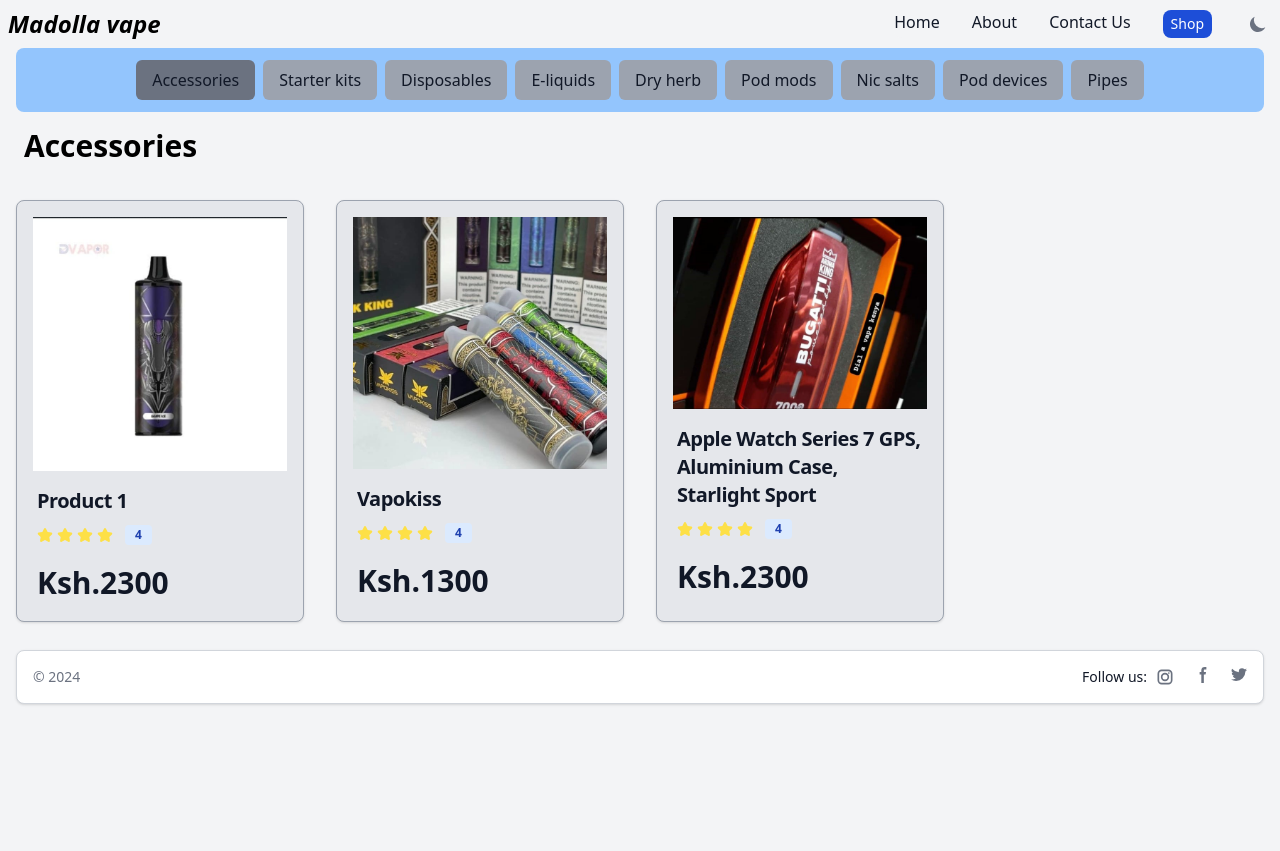
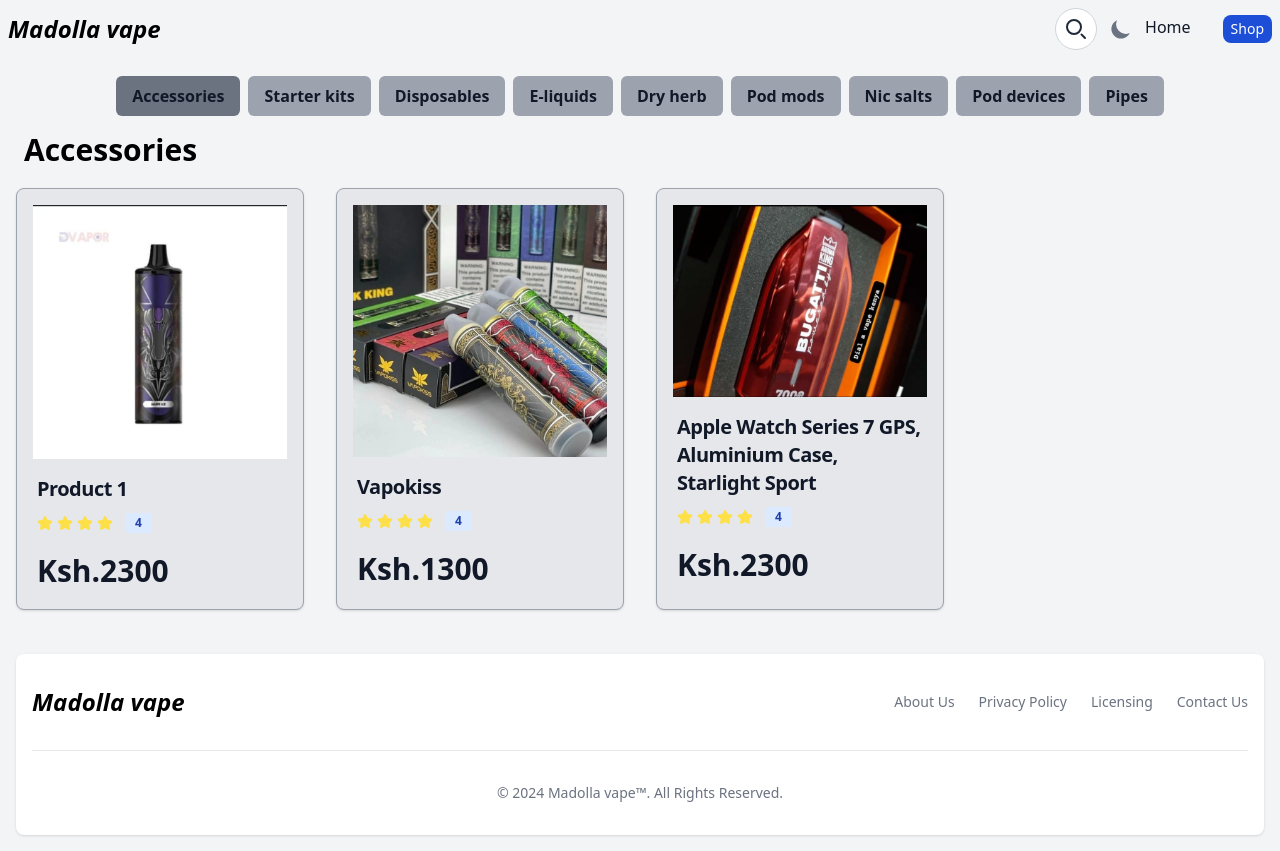
Before and after one commit to Houstin0/project-Maddolla_vape, a React (Vite) app: page /category/Accessories in a window 1280 px wide. Before the commit the page ends 800 px from the top, so only its background shows below. Built offline with nearby package versions, Linux system fonts and the light colour scheme.

Commit message:
added search bar and corrected styling

```diff
--- a/src/components/CategoryPage.jsx
+++ b/src/components/CategoryPage.jsx
@@ -22,13 +22,13 @@ function CategoryPage({ addToCart, cartItems, removeFromCart, updateQuantity, sh
   ];
 
   return (
-    <div className="flex flex-col mt-12">
-      <div className="flex flex-wrap items-center justify-center gap-2 mb-4 h-full py-3 mx-4 rounded-lg bg-blue-300">
+    <div className="flex flex-col mt-16">
+      <div className="flex flex-wrap items-center justify-center gap-2 mb-1 h-full py-3 mx-4 rounded-lg ">
         {categories.map((cat) => (
           <Link
             key={cat}
             to={`/category/${cat}`}
-            className={`px-4 py-2 rounded-md text-gray-900 dark:text-white ${
+            className={`px-2 py-2 md:px-4 md:py-2 font-semibold rounded-md text-gray-900 dark:text-white ${
               cat === category
                 ? "bg-gray-500 dark:bg-gray-800"
                 : "bg-gray-400 dark:bg-gray-700"
@@ -41,7 +41,7 @@ function CategoryPage({ addToCart, cartItems, removeFromCart, updateQuantity, sh
       <h2 className="text-3xl font-bold ml-6 text-black dark:text-white">
         {category}
       </h2>
-      <section id="products" className="w-full mt-8">
+      <section id="products" className="w-full mt-4">
         <ProductCards
           products={filteredProducts}
           addToCart={addToCart}
--- a/src/components/footer.jsx
+++ b/src/components/footer.jsx
@@ -1,92 +1,138 @@
 import { useEffect } from "react";
+import { NavLink  } from "react-router-dom";
 export default function Footer() {
   useEffect(() => {
     const yearElement = document.getElementById("currentYear");
     if (yearElement) {
       const currentYear = new Date().getFullYear();
-      yearElement.textContent = `© ${currentYear}`;
+      yearElement.textContent = `© ${currentYear} Madolla vape™. All Rights Reserved.`;
     }
   }, []);
+  const scrollToTop = () => {
+    window.scrollTo({
+      top: 0
+    });
+  };
+
+  return (
 
 
-  return (
-    <footer className="bg-white rounded-lg shadow mx-4 dark:bg-gray-800 border border-gray-300 dark:border-gray-700">
-      <div className="w-full mx-auto max-w-screen-xl p-4 md:flex md:items-center md:justify-between">
-          <span id="currentYear" className="text-sm text-gray-500 sm:text-center dark:text-gray-400">{" "}
-          <a
-            href="#"
-            className="italic text-gray-900 text-2xl font-extrabold dark:text-white "
-          >
+
+<footer className="bg-white rounded-lg shadow dark:bg-gray-900 m-4">
+    <div className="w-full max-w-screen-xl mx-auto p-4 md:py-8">
+        <div className="sm:flex sm:items-center sm:justify-between">
+            <a href="/" className="italic text-black text-2xl font-extrabold dark:text-white flex items-center mb-4 sm:mb-0 space-x-3 rtl:space-x-reverse">
             Madolla vape
-          </a>
-          . All Rights Reserved.
-        </span>
-        <div className="flex mt-4 sm:justify-center sm:mt-0">
-          <p className="text-sm text-gray-900 dark:text-white mr-2">Follow us:</p>
+            </a>
+            <ul className="flex flex-wrap items-center mb-6 text-sm font-medium text-gray-500 sm:mb-0 dark:text-gray-400">
+      <li>
+        <NavLink to="/about" onClick={scrollToTop} className="hover:underline me-4 md:me-6">
+          About Us
+        </NavLink>
+      </li>
+      <li>
+        <NavLink to="/privacy-policy" onClick={scrollToTop} className="hover:underline me-4 md:me-6">
+          Privacy Policy
+        </NavLink>
+      </li>
+      <li>
+        <NavLink to="/licensing" onClick={scrollToTop} className="hover:underline me-4 md:me-6">
+          Licensing
+        </NavLink>
+      </li>
+      <li>
+        <NavLink to="/contact" onClick={scrollToTop} className="hover:underline">
+          Contact Us
+        </NavLink>
+      </li>
+    </ul>
+        </div>
+        <hr className="my-6 border-gray-200 sm:mx-auto dark:border-gray-700 lg:my-8" />
+        <span id="currentYear" className="block text-sm text-gray-500 sm:text-center dark:text-gray-400"> </span>
+    </div>
+</footer>
 
-          <a
-            href="#"
-            className="text-gray-500 hover:text-gray-900 dark:hover:text-white"
-          >
-            <svg
-              className="w-5 h-5"
-              aria-hidden="true"
-              xmlns="http://www.w3.org/2000/svg"
-              width="24"
-              height="24"
-              fill="none"
-              viewBox="0 0 24 24"
-            >
-              <path
-                fill="currentColor"
-                fillRule="evenodd"
-                d="M3 8a5 5 0 0 1 5-5h8a5 5 0 0 1 5 5v8a5 5 0 0 1-5 5H8a5 5 0 0 1-5-5V8Zm5-3a3 3 0 0 0-3 3v8a3 3 0 0 0 3 3h8a3 3 0 0 0 3-3V8a3 3 0 0 0-3-3H8Zm7.597 2.214a1 1 0 0 1 1-1h.01a1 1 0 1 1 0 2h-.01a1 1 0 0 1-1-1ZM12 9a3 3 0 1 0 0 6 3 3 0 0 0 0-6Zm-5 3a5 5 0 1 1 10 0 5 5 0 0 1-10 0Z"
-                clipRule="evenodd"
-              />
-            </svg>
 
-            <span className="sr-only">Instagram page</span>
-          </a>
-          <a
-            href="#"
-            className="text-gray-500 hover:text-gray-900 dark:hover:text-white ms-5"
-          >
-            <svg
-              className="w-4 h-4"
-              aria-hidden="true"
-              xmlns="http://www.w3.org/2000/svg"
-              fill="currentColor"
-              viewBox="0 0 8 19"
-            >
-              <path
-                fillRule="evenodd"
-                d="M6.135 3H8V0H6.135a4.147 4.147 0 0 0-4.142 4.142V6H0v3h2v9.938h3V9h2.021l.592-3H5V3.591A.6.6 0 0 1 5.592 3h.543Z"
-                clipRule="evenodd"
-              />
-            </svg>
-            <span className="sr-only">Facebook page</span>
-          </a>
-          <a
-            href="#"
-            className="text-gray-500 hover:text-gray-900 dark:hover:text-white ms-5"
-          >
-            <svg
-              className="w-4 h-4"
-              aria-hidden="true"
-              xmlns="http://www.w3.org/2000/svg"
-              fill="currentColor"
-              viewBox="0 0 20 17"
-            >
-              <path
-                fillRule="evenodd"
-                d="M20 1.892a8.178 8.178 0 0 1-2.355.635 4.074 4.074 0 0 0 1.8-2.235 8.344 8.344 0 0 1-2.605.98A4.13 4.13 0 0 0 13.85 0a4.068 4.068 0 0 0-4.1 4.038 4 4 0 0 0 .105.919A11.705 11.705 0 0 1 1.4.734a4.006 4.006 0 0 0 1.268 5.392 4.165 4.165 0 0 1-1.859-.5v.05A4.057 4.057 0 0 0 4.1 9.635a4.19 4.19 0 0 1-1.856.07 4.108 4.108 0 0 0 3.831 2.807A8.36 8.36 0 0 1 0 14.184 11.732 11.732 0 0 0 6.291 16 11.502 11.502 0 0 0 17.964 4.5c0-.177 0-.35-.012-.523A8.143 8.143 0 0 0 20 1.892Z"
-                clipRule="evenodd"
-              />
-            </svg>
-            <span className="sr-only">Twitter page</span>
-          </a>
-        </div>
-      </div>
-    </footer>
+
+
+
+    // <footer className="bg-white rounded-lg shadow mx-4 dark:bg-gray-800 border border-gray-300 dark:border-gray-700">
+    //   <div className="w-full mx-auto max-w-screen-xl p-4 md:flex md:items-center md:justify-between">
+    //       <span id="currentYear" className="text-sm text-gray-500 sm:text-center dark:text-gray-400">{" "}
+    //       <a
+    //         href="#"
+    //         className="italic text-gray-900 text-2xl font-extrabold dark:text-white "
+    //       >
+    //         Madolla vape
+    //       </a>
+    //       . All Rights Reserved.
+    //     </span>
+    //     <div className="flex mt-4 sm:justify-center sm:mt-0">
+    //       <p className="text-sm text-gray-900 dark:text-white mr-2">Follow us:</p>
+
+    //       <a
+    //         href="#"
+    //         className="text-gray-500 hover:text-gray-900 dark:hover:text-white"
+    //       >
+    //         <svg
+    //           className="w-5 h-5"
+    //           aria-hidden="true"
+    //           xmlns="http://www.w3.org/2000/svg"
+    //           width="24"
+    //           height="24"
+    //           fill="none"
+    //           viewBox="0 0 24 24"
+    //         >
+    //           <path
+    //             fill="currentColor"
+    //             fillRule="evenodd"
+    //             d="M3 8a5 5 0 0 1 5-5h8a5 5 0 0 1 5 5v8a5 5 0 0 1-5 5H8a5 5 0 0 1-5-5V8Zm5-3a3 3 0 0 0-3 3v8a3 3 0 0 0 3 3h8a3 3 0 0 0 3-3V8a3 3 0 0 0-3-3H8Zm7.597 2.214a1 1 0 0 1 1-1h.01a1 1 0 1 1 0 2h-.01a1 1 0 0 1-1-1ZM12 9a3 3 0 1 0 0 6 3 3 0 0 0 0-6Zm-5 3a5 5 0 1 1 10 0 5 5 0 0 1-10 0Z"
+    //             clipRule="evenodd"
+    //           />
+    //         </svg>
+
+    //         <span className="sr-only">Instagram page</span>
+    //       </a>
+    //       <a
+    //         href="#"
+    //         className="text-gray-500 hover:text-gray-900 dark:hover:text-white ms-5"
+    //       >
+    //         <svg
+    //           className="w-4 h-4"
+    //           aria-hidden="true"
+    //           xmlns="http://www.w3.org/2000/svg"
+    //           fill="currentColor"
+    //           viewBox="0 0 8 19"
+    //         >
+    //           <path
+    //             fillRule="evenodd"
+    //             d="M6.135 3H8V0H6.135a4.147 4.147 0 0 0-4.142 4.142V6H0v3h2v9.938h3V9h2.021l.592-3H5V3.591A.6.6 0 0 1 5.592 3h.543Z"
+    //             clipRule="evenodd"
+    //           />
+    //         </svg>
+    //         <span className="sr-only">Facebook page</span>
+    //       </a>
+    //       <a
+    //         href="#"
+    //         className="text-gray-500 hover:text-gray-900 dark:hover:text-white ms-5"
+    //       >
+    //         <svg
+    //           className="w-4 h-4"
+    //           aria-hidden="true"
+    //           xmlns="http://www.w3.org/2000/svg"
+    //           fill="currentColor"
+    //           viewBox="0 0 20 17"
+    //         >
+    //           <path
+    //             fillRule="evenodd"
+    //             d="M20 1.892a8.178 8.178 0 0 1-2.355.635 4.074 4.074 0 0 0 1.8-2.235 8.344 8.344 0 0 1-2.605.98A4.13 4.13 0 0 0 13.85 0a4.068 4.068 0 0 0-4.1 4.038 4 4 0 0 0 .105.919A11.705 11.705 0 0 1 1.4.734a4.006 4.006 0 0 0 1.268 5.392 4.165 4.165 0 0 1-1.859-.5v.05A4.057 4.057 0 0 0 4.1 9.635a4.19 4.19 0 0 1-1.856.07 4.108 4.108 0 0 0 3.831 2.807A8.36 8.36 0 0 1 0 14.184 11.732 11.732 0 0 0 6.291 16 11.502 11.502 0 0 0 17.964 4.5c0-.177 0-.35-.012-.523A8.143 8.143 0 0 0 20 1.892Z"
+    //             clipRule="evenodd"
+    //           />
+    //         </svg>
+    //         <span className="sr-only">Twitter page</span>
+    //       </a>
+    //     </div>
+    //   </div>
+    // </footer>
   );
 }
--- a/src/components/navBar.jsx
+++ b/src/components/navBar.jsx
@@ -1,9 +1,12 @@
 import { useEffect, useState } from "react";
-import { NavLink } from "react-router-dom";
+import { NavLink, useNavigate  } from "react-router-dom";
 
-export default function Navbar() {
+export default function Navbar({onSearch}) {
   const [isMenuOpen, setIsMenuOpen] = useState(false);
   const [isDarkMode, setIsDarkMode] = useState(false);
+  const [searchQuery, setSearchQuery] = useState("");
+  const [isSearchVisible, setIsSearchVisible] = useState(false);
+const navigate = useNavigate();
 
   const toggleMenu = () => {
     setIsMenuOpen(!isMenuOpen);
@@ -42,11 +45,18 @@ export default function Navbar() {
 
   useEffect(() => {
     if (typeof window !== "undefined") {
-      setIsDarkMode(
-        localStorage.getItem("color-theme") === "dark" ||
-          (!("color-theme" in localStorage) &&
-            window.matchMedia("(prefers-color-scheme: dark)").matches)
-      );
+      const isDark = localStorage.getItem("color-theme") === "dark" ||
+        (!("color-theme" in localStorage) && window.matchMedia("(prefers-color-scheme: dark)").matches);
+      setIsDarkMode(isDark);
+
+      // Apply the dark mode settings on initial load
+      if (isDark) {
+        document.documentElement.classList.add("dark");
+        document.documentElement.style.backgroundColor = "var(--bg-color-dark)";
+      } else {
+        document.documentElement.classList.remove("dark");
+        document.documentElement.style.backgroundColor = "var(--bg-color-light)";
+      }
     }
   }, []);
 
@@ -68,6 +78,32 @@ export default function Navbar() {
     }
   }, [isDarkMode]);
 
+  const handleSearchChange = (event) => {
+    setSearchQuery(event.target.value);
+  };
+
+  const handleSearchSubmit = (event) => {
+    event.preventDefault();
+    if (searchQuery.trim() === "") {
+      navigate("/");
+                        // Hide the search bar after search
+                        setIsSearchVisible(false);
+    } else {
+      onSearch(searchQuery);
+      // Navigate to search results page
+      navigate("/search");
+            // Clear the search query
+            setSearchQuery("");
+
+                  // Hide the search bar after search
+      setIsSearchVisible(false);
+    }
+  };
+
+  const toggleSearchVisibility = () => {
+    setIsSearchVisible(!isSearchVisible);
+  };
+
   return (
     <nav className="fixed w-full z-20 top-0 start-0 bg-gray-100 border-gray-200 dark:bg-black ">
       <div className="max-w-screen-xl flex flex-wrap items-center justify-between mx-auto p-2">
@@ -77,6 +113,98 @@ export default function Navbar() {
         >
           Madolla vape
         </NavLink>
+
+        <div className="ml-auto mr-2 flex items-center space-x-2">
+          {!isSearchVisible ? (
+            <button
+  onClick={toggleSearchVisibility}
+  className="flex items-center p-2 bg-white dark:bg-gray-800 rounded-full border border-gray-300 dark:border-gray-600"
+>
+              <svg
+                className="w-6 h-6 text-gray-800 dark:text-white"
+                aria-hidden="true"
+                xmlns="http://www.w3.org/2000/svg"
+                width="24"
+                height="24"
+                fill="none"
+                viewBox="0 0 24 24"
+              >
+                <path
+                  stroke="currentColor"
+                  strokeLinecap="round"
+                  strokeWidth="2"
+                  d="m21 21-3.5-3.5M17 10a7 7 0 1 1-14 0 7 7 0 0 1 14 0Z"
+                />
+              </svg>
+            </button>
+          ) : (
+            <form onSubmit={handleSearchSubmit}>
+              <input
+                type="text"
+                value={searchQuery}
+                onChange={handleSearchChange}
+                placeholder="Search products..."
+                className="pl-10 pr-4 py-2 w-64 border border-gray-400 rounded-lg focus:outline-none dark:bg-gray-800 dark:text-white"
+              />
+              <button
+                type="submit"
+                className="absolute inset-y-0 right-0 px-4 py-2 border border-gray-400 rounded-r-lg"
+              >
+                             <svg
+                className="w-6 h-6 text-gray-800 dark:text-white"
+                aria-hidden="true"
+                xmlns="http://www.w3.org/2000/svg"
+                width="24"
+                height="24"
+                fill="none"
+                viewBox="0 0 24 24"
+              >
+                <path
+                  stroke="currentColor"
+                  strokeLinecap="round"
+                  strokeWidth="2"
+                  d="m21 21-3.5-3.5M17 10a7 7 0 1 1-14 0 7 7 0 0 1 14 0Z"
+                />
+              </svg>
+              </button>
+            </form>
+          )}
+
+<button
+              id="theme-toggle"
+              type="button"
+              onClick={toggleDarkMode}
+              className=" text-gray-500 dark:text-gray-400 hover:bg-gray-200 dark:hover:bg-gray-700  rounded-lg text-sm p-1"
+            >
+              <svg
+                id="theme-toggle-dark-icon"
+                className="hidden w-6 h-6"
+                fill="currentColor"
+                viewBox="0 0 20 20"
+                xmlns="http://www.w3.org/2000/svg"
+              >
+                <path d="M17.293 13.293A8 8 0 016.707 2.707a8.001 8.001 0 1010.586 10.586z"></path>
+              </svg>
+              <svg
+                id="theme-toggle-light-icon"
+                className="hidden w-6 h-6"
+                fill="currentColor"
+                viewBox="0 0 20 20"
+                xmlns="http://www.w3.org/2000/svg"
+              >
+                <path
+                  d="M10 2a1 1 0 011 1v1a1 1 0 11-2 0V3a1 1 0 011-1zm4 8a4 4 0 11-8 0 4 4 0 018 0zm-.464 4.95l.707.707a1 1 0 001.414-1.414l-.707-.707a1 1 0 00-1.414 1.414zm2.12-10.607a1 1 0 010 1.414l-.706.707a1 1 0 11-1.414-1.414l.707-.707a1 1 0 011.414 0zM17 11a1 1 0 100-2h-1a1 1 0 100 2h1zm-7 4a1 1 0 011 1v1a1 1 0 11-2 0v-1a1 1 0 011-1zM5.05 6.464A1 1 0 106.465 5.05l-.708-.707a1 1 0 00-1.414 1.414l.707.707zm1.414 8.486l-.707.707a1 1 0 01-1.414-1.414l.707-.707a1 1 0 011.414 1.414zM4 11a1 1 0 100-2H3a1 1 0 000 2h1z"
+                  fillRule="evenodd"
+                  clipRule="evenodd"
+                ></path>
+              </svg>
+            </button>
+
+
+        </div>
+
+
+
         <button
           onClick={toggleMenu}
           type="button"
@@ -101,6 +229,8 @@ export default function Navbar() {
             />
           </svg>
         </button>
+
+
         <div
           className={`${
             isMenuOpen ? "block" : "hidden"
@@ -116,22 +246,8 @@ export default function Navbar() {
                 Home
               </NavLink>
             </li>
-            <li>
-              <NavLink
-                to="/about"
-                className="block py-2 px-3 text-gray-900 rounded hover:bg-gray-100 md:hover:bg-transparent md:border-0 md:hover:text-blue-700 md:p-0 dark:text-white md:dark:hover:text-blue-500 dark:hover:bg-gray-700 dark:hover:text-white md:dark:hover:bg-transparent"
-              >
-                About
-              </NavLink>
-            </li>
-            <li>
-              <NavLink
-                to="/contact"
-                className="block py-2 px-3 text-gray-900 rounded hover:bg-gray-100 md:hover:bg-transparent md:border-0 md:hover:text-blue-700 md:p-0 dark:text-white md:dark:hover:text-blue-500 dark:hover:bg-gray-700 dark:hover:text-white md:dark:hover:bg-transparent"
-              >
-                Contact Us
-              </NavLink>
-            </li>
+
+
             <NavLink
               to="/shop"
               className="text-white bg-blue-700 hover:bg-blue-800 font-medium rounded-lg text-sm px-2 py-1  dark:bg-blue-600 dark:hover:bg-blue-700"
@@ -139,35 +255,7 @@ export default function Navbar() {
               Shop
             </NavLink>
 
-            <button
-              id="theme-toggle"
-              type="button"
-              onClick={toggleDarkMode}
-              className=" text-gray-500 dark:text-gray-400 hover:bg-gray-200 dark:hover:bg-gray-700  rounded-lg text-sm p-1"
-            >
-              <svg
-                id="theme-toggle-dark-icon"
-                className="hidden w-5 h-5"
-                fill="currentColor"
-                viewBox="0 0 20 20"
-                xmlns="http://www.w3.org/2000/svg"
-              >
-                <path d="M17.293 13.293A8 8 0 016.707 2.707a8.001 8.001 0 1010.586 10.586z"></path>
-              </svg>
-              <svg
-                id="theme-toggle-light-icon"
-                className="hidden w-5 h-5"
-                fill="currentColor"
-                viewBox="0 0 20 20"
-                xmlns="http://www.w3.org/2000/svg"
-              >
-                <path
-                  d="M10 2a1 1 0 011 1v1a1 1 0 11-2 0V3a1 1 0 011-1zm4 8a4 4 0 11-8 0 4 4 0 018 0zm-.464 4.95l.707.707a1 1 0 001.414-1.414l-.707-.707a1 1 0 00-1.414 1.414zm2.12-10.607a1 1 0 010 1.414l-.706.707a1 1 0 11-1.414-1.414l.707-.707a1 1 0 011.414 0zM17 11a1 1 0 100-2h-1a1 1 0 100 2h1zm-7 4a1 1 0 011 1v1a1 1 0 11-2 0v-1a1 1 0 011-1zM5.05 6.464A1 1 0 106.465 5.05l-.708-.707a1 1 0 00-1.414 1.414l.707.707zm1.414 8.486l-.707.707a1 1 0 01-1.414-1.414l.707-.707a1 1 0 011.414 1.414zM4 11a1 1 0 100-2H3a1 1 0 000 2h1z"
-                  fillRule="evenodd"
-                  clipRule="evenodd"
-                ></path>
-              </svg>
-            </button>
+
 
           </ul>
 
--- a/src/components/searchResults.jsx
+++ b/src/components/searchResults.jsx
@@ -18,15 +18,15 @@ export default function SearchResults({ searchQuery }) {
   }, [searchQuery]);
 
   return (
-    <div className="mt-20">
+    <div className="mt-16">
       {searchResults.length === 0 ? (
         <h1 class="text-center mb-10 text-4xl font-extrabold dark:text-white">
           No results
         </h1>
       ) : (
         <div>
-          <h1 class="text-center text-2xl font-extrabold dark:text-white">
-            Search Results for "{searchQuery}"
+          <h1 class="mb-6 text-center text-2xl font-extrabold dark:text-white">
+            Search Results for &quot;{searchQuery}&quot;
           </h1>
           <ProductCards products={searchResults} />
         </div>
```
Also changed, not shown: src/App.jsx (+11 -8 lines), src/components/home.jsx (+4 -4 lines).
